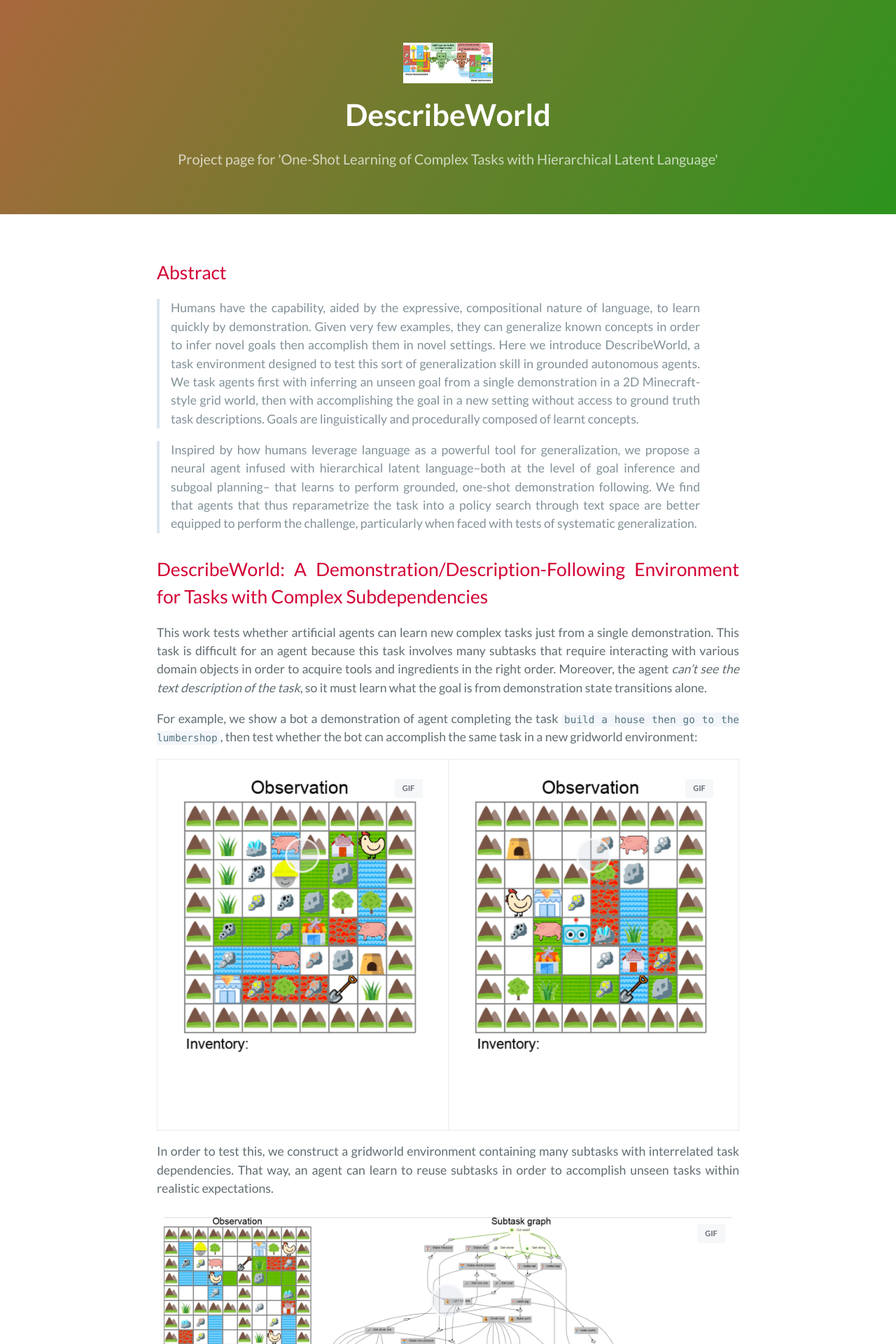
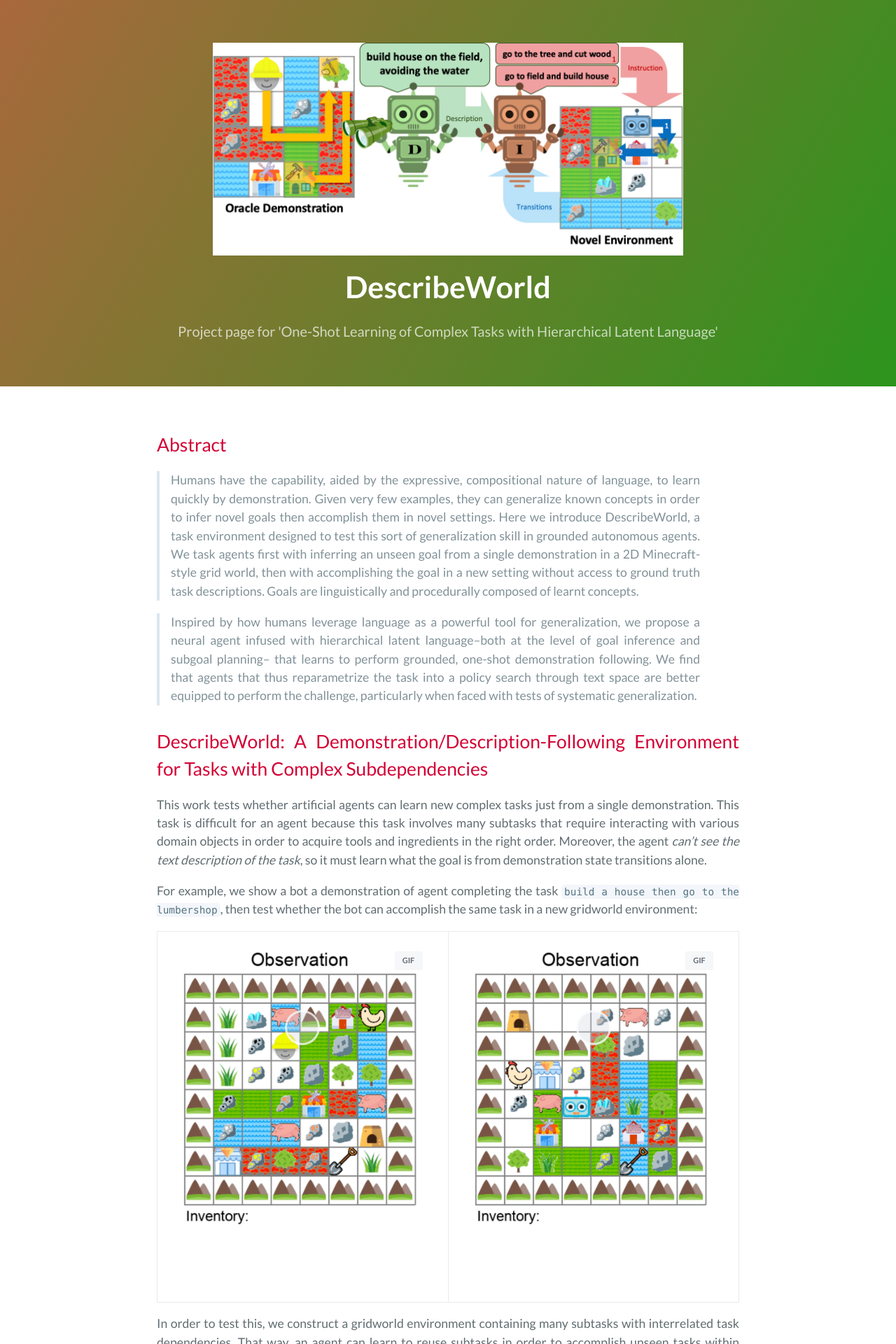
Before and after one commit to mhauskn/mocapact.github.io, a Jekyll site: the page built from index.md, in a window 1280 px wide. Shown: the top 1920 px of the page at 70% size. Built offline with Jekyll 4.4.1, drawn with Linux system fonts in a browser that asks for light colours; nearby versions of some CDN libraries; our own code applies the rules of GitHub Pages for plain Markdown files; comment, search, counter and statistics services are not loaded.

Commit message:
logo resize again

```diff
--- a/_sass/jekyll-theme-cayman.scss
+++ b/_sass/jekyll-theme-cayman.scss
@@ -108,17 +108,17 @@ a {
 
 .project-logo {
   @include large {
-    width: 8rem;
+    width: 42rem;
     margin: .8rem 0 .8rem;
   }
 
   @include medium {
-    width: 4.5rem;
+    width: 21rem;
     margin: .7rem 0 .45rem;
   }
 
   @include small {
-    width: 3rem;
+    width: 12rem;
     margin: .7rem 0 .3rem;
   }
 }
```
